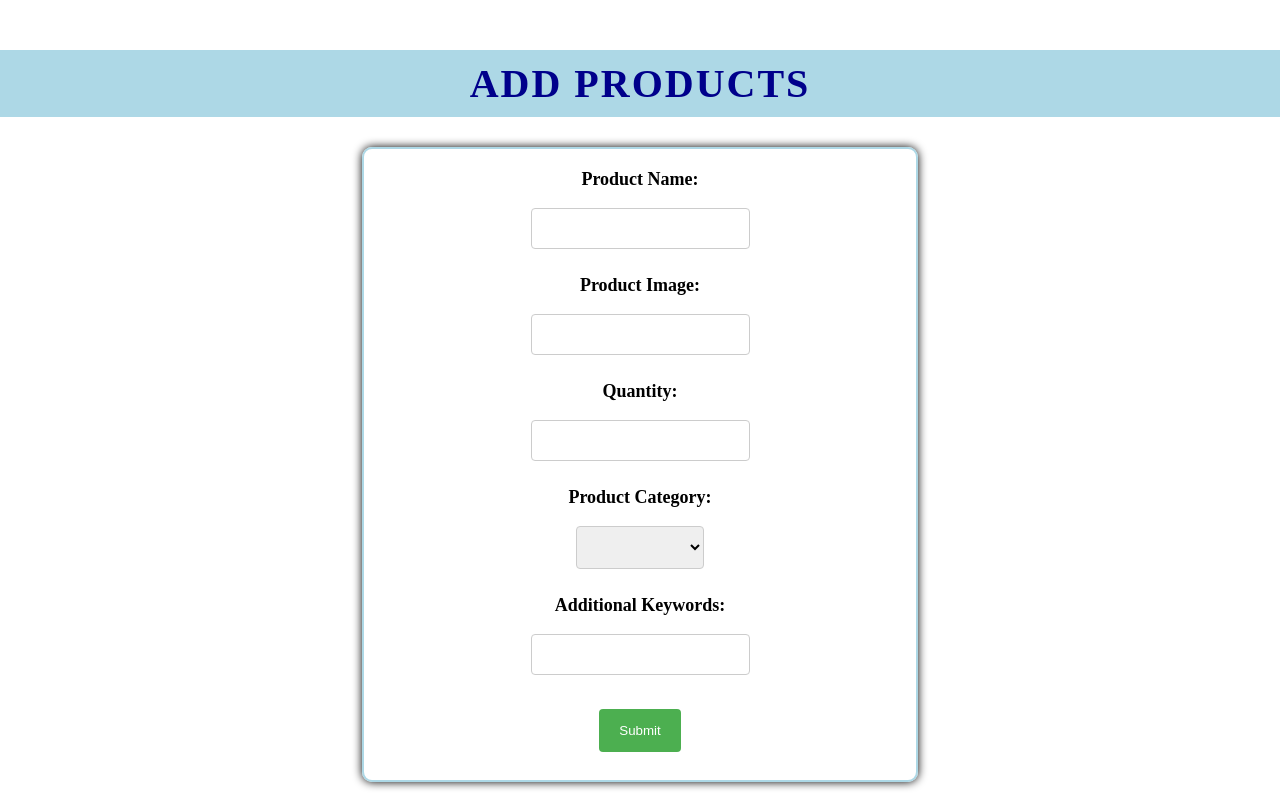
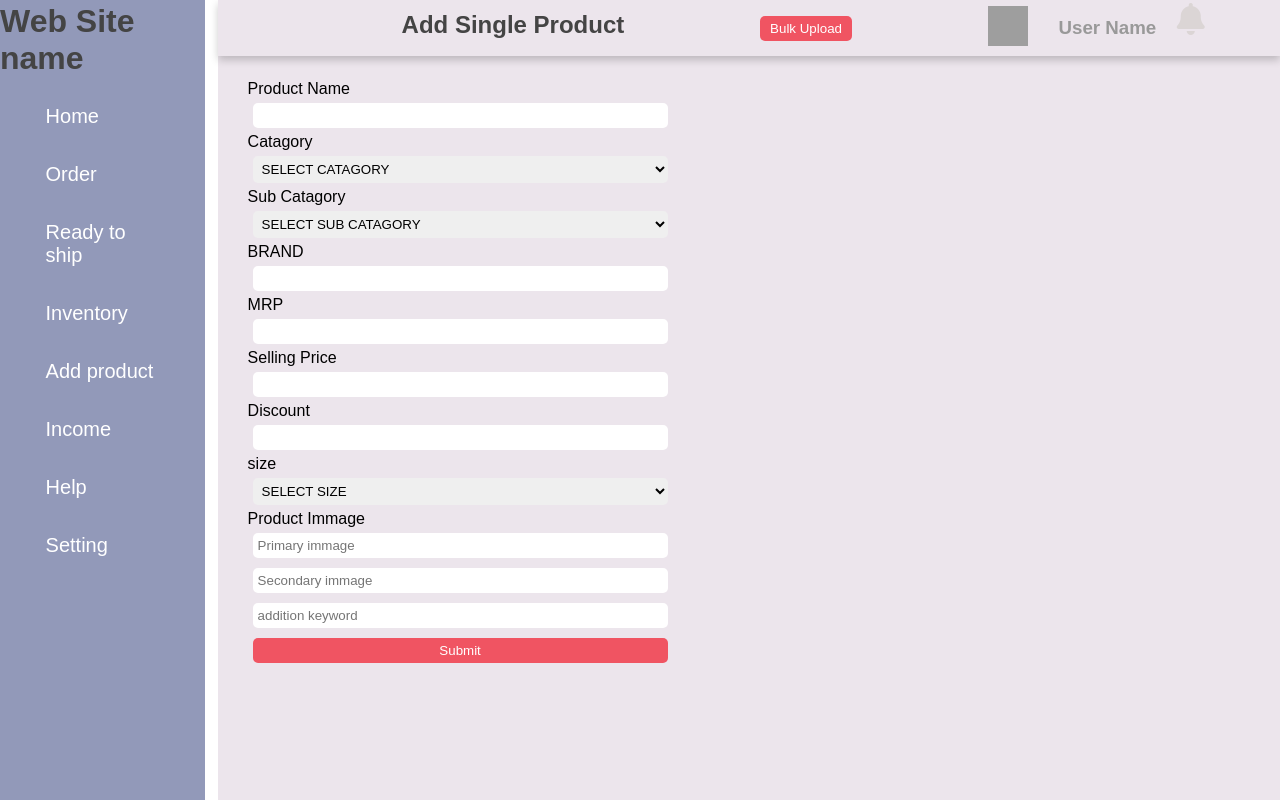
Before and after one commit to robustdev111/ClothsNite, a plain HTML site: page adminSide/addproduct.html in a window 1280 px wide. Drawn offline with Linux system fonts and the light colour scheme; grey boxes are pictures that could not be loaded.

Commit message:
good night add product working fine

```diff
--- /dev/null
+++ b/adminSide/Script_Admin/addProduct.js
@@ -0,0 +1,65 @@
+// console.log("add immage ok")
+
+
+
+
+let form=document.getElementById("add-Product");
+
+form.addEventListener("submit",(e)=>{
+  e.preventDefault();
+    let pName=document.getElementById("Product-Name")
+   let pCatagory=document.getElementById("Product-catagory")
+   let pSubCatagory=document.getElementById("Sub-catagory")
+   let mrp=document.getElementById("mrp")
+   let price=document.getElementById("price")
+   let Brand=document.getElementById("brand")
+    let discount=document.getElementById("discount")
+   let size=document.getElementById("size")
+   let img1=document.getElementById("img1")
+   let img2=document.getElementById("img2")
+   let keyword=document.getElementById("keyword")
+   let image=[img1.value,img2.value];
+
+
+   fetch(`https://mock-api-wmzl.onrender.com/Products`, {
+      method: 'POST',
+      headers: {
+        'Content-type': 'application/json',
+
+      },
+      body: JSON.stringify({
+
+        "title":pName.value,
+        "image":image,
+        "Keyword":keyword.value||"",
+        "category":pCatagory.value,
+        "sub-Catagory":pSubCatagory.value,
+        "price":price.value,
+        "mrp":mrp.value,
+        "size":size.value,
+        "Brand":Brand.value ||"",
+        "discount": discount.value||""
+
+
+
+
+      })
+
+    })
+
+    pName.value=""
+    img1.value=""
+    img2.value=""
+    keyword.value=""
+    pCatagory.value=""
+    pSubCatagory.value=""
+    price.value=""
+    mrp.value=""
+    size.value=""
+    Brand.value=""
+     discount.value=""
+
+
+
+
+})
--- a/adminSide/addproduct.css
+++ b/adminSide/addproduct.css
@@ -2,12 +2,17 @@
   padding: 0px;
   margin: 0px;
 }
-form {
+/* form {
     display: flex;
     flex-direction: column;
     align-items: center;
     justify-content: center;
   }
+
+form div{
+  display: flex;
+  justify-content: space-evenly;
+}
 
   label {
     font-size: 18px;
@@ -16,7 +21,7 @@ form {
   }
 
   input[type="text"], input[type="number"] {
-    padding: 12px 20px;
+    padding:5px;
     margin: 8px 0;
     border: 1px solid #ccc;
     border-radius: 4px;
@@ -30,7 +35,7 @@ form {
   }
 
   input[type="submit"] {
-    background-color: #4CAF50; /* green */
+    background-color: #4CAF50;
     color: white;
     padding: 14px 20px;
     margin: 8px 0;
@@ -41,25 +46,41 @@ form {
 
   .add-products-title {
     text-align: center;
-    color: #00008B; /* dark blue */
+    color: #00008B;
     font-size: 40px;
     font-weight: bold;
     margin-top: 50px;
     margin-bottom: 30px;
     text-transform: uppercase;
     letter-spacing: 2px;
-    background-color: #ADD8E6; /* light blue */
+    background-color: #ADD8E6;
     padding: 10px;
 }
 
-.form-container {
-    border: 2px solid #ADD8E6; /* dark blue */
+form {
+    border: 2px solid #ADD8E6;
     padding: 20px;
     border-radius: 10px;
     display: flex;
     justify-content: center;
     align-items: center;
     box-shadow: 0px 0px 10px;
-    width: 40%; /* to limit the width of the container */
+    width: 40%;
     margin: auto;
+} */
+/* /////////////////////////////////////////////////////////////////////////////////////////// */
+
+#add-Product{
+width: 40%;
+margin: 30px;
+display: flex;
+flex-direction: column;
+
 }
+#add-Product input,select{
+  border: none;
+  border-radius: 5px;
+
+  padding: 5px;
+  margin: 5px;
+}
--- a/adminSide/addproduct.html
+++ b/adminSide/addproduct.html
@@ -4,35 +4,110 @@
     <meta charset="UTF-8">
     <meta http-equiv="X-UA-Compatible" content="IE=edge">
     <meta name="viewport" content="width=device-width, initial-scale=1.0">
-    <title>Add Product</title>
+    <title>Admin Dashboard</title>
+    <link rel="stylesheet" href="https://cdnjs.cloudflare.com/ajax/libs/font-awesome/6.2.1/css/all.min.css" integrity="sha512-MV7K8+y+gLIBoVD59lQIYicR65iaqukzvf/nwasF0nqhPay5w/9lJmVM2hMDcnK1OnMGCdVK+iQrJ7lzPJQd1w==" crossorigin="anonymous" referrerpolicy="no-referrer" />
+    <link rel="stylesheet" href="Style_Admin\comn_style.css">
     <link rel="stylesheet" href="addproduct.css">
 </head>
 <body>
-    <h1 class="add-products-title">Add Products</h1>
-    <div class="form-container">
-    <form>
-        <label for="product-name">Product Name:</label>
-        <input type="text" id="product-name" name="product-name" required>
-        <br>
-        <label for="product-image">Product Image:</label>
-        <input type="text" id="product-image" name="product-image" required>
-        <br>
-        <label for="quantity">Quantity:</label>
-        <input type="number" id="quantity" name="quantity" required>
-        <br>
-        <label for="product-category">Product Category:</label>
-        <select id="product-category" name="product-category" required>
-          <option value=""></option>
-          <option value="category1">Category 1</option>
-          <option value="category2">Category 2</option>
-          <option value="category3">Category 3</option>
-        </select>
-        <br>
-        <label for="additional-keywords">Additional Keywords:</label>
-        <input type="text" id="additional-keywords" name="additional-keywords" required>
-        <br>
-        <input type="submit" value="Submit">
-      </form>
-    </div>
+    <div class="side-menu">
+<div class="web_logo">
+    <h1>Web Site name</h1><!--add logo immage-->
+</div>
+<ul>
+    <li><img src="#icons" alt="">&nbsp;<span>Home </span> </li>
+    <li><img src="#icons" alt="">&nbsp;<span> Order</span> </li>
+    <li><img src="#icons" alt="">&nbsp;<span> Ready to ship</span> </li>
+    <li><img src="#icons" alt="">&nbsp;<span> Inventory</span> </li>
+    <li><img src="#icons" alt="">&nbsp;<span>Add product </span> </li>
+    <li><img src="#icons" alt="">&nbsp;<span> Income</span> </li>
+    <li><img src="#icons" alt="">&nbsp;<span> Help </span></li>
+    <li><img src="#icons" alt="">&nbsp;<span>  Setting</span></li>
+</ul>
+</div>
+
+<div class="container">
+   <header class="header">
+    <nav class="nav">
+        <div class="search">
+          <h1>Add Single Product</h1>
+            <button id="delete" class="btn">
+              <!-- try applying delete function -->
+             Bulk Upload
+            </button>
+
+        </div>
+
+        <div class="user">
+
+
+            <!-- add user photo -->
+            <div class="icon-cls">
+                <img src="https://cdn.pixabay.com/photo/2014/04/02/17/07/user-307993__340.png" alt="">
+
+            </div>
+            <h3>User Name</h3>
+            <div class="icon-cls">  <i class="fa-solid fa-bell fa-2x"></i><!-- add notification logo --> </div>
+        </div>
+    </nav>
+   </header>
+<div class="content">
+
+  <form id="add-Product">
+    <lebel>Product Name</lebel>
+    <input id="Product-Name" type="text" required>
+    <lebel>Catagory</lebel>
+    <select name="Catagory" id="Product-catagory" required>
+      <option value="">SELECT CATAGORY</option>
+      <option value="Shirts">Shirts</option>
+      <option value="Pants">Pants</option>
+      <option value="Tsharts">Tsharts</option>
+      <option value="Shorts">Shorts</option>
+    </select>
+    <lebel>Sub Catagory</lebel>
+    <select name="SubCatagory" id="Sub-catagory" required>
+      <option value="">SELECT SUB CATAGORY</option>
+      <option value="Formal">Formal</option>
+      <option value="Casual">Casual</option>
+      <option value="Fancy">Fancy</option>
+      <option value="others">others</option>
+    </select>
+     <lebel>BRAND</lebel>
+  <input id="brand" type="text">
+  <lebel>MRP</lebel>
+  <input id="mrp" type="number" required>
+  <lebel>Selling Price</lebel>
+  <input id="discount" type="number">
+  <lebel>Discount</lebel>
+  <input id="price" type="number">
+  <lebel>size</lebel>
+  <select name="size" id="size" required>
+    <option value="">SELECT SIZE</option>
+    <option value="M">M</option>
+    <option value="L">L</option>
+    <option value="XL">XL</option>
+    <option value="XXL">XXL</option>
+  </select>
+
+  <label for="Product Immage">Product Immage</label>
+  <input id="img1" placeholder="Primary immage" required type="text">
+  <input id="img2" placeholder="Secondary immage" required type="text">
+
+  <input type="text" id="keyword" placeholder="addition keyword">
+  <input class="btn" type="submit" >
+
+
+
+
+  </form>
+
+</div>
+
+
+
+
+</div>
+
 </body>
+<script src="Script_Admin\addProduct.js"></script>
 </html>
```
Also changed, not shown: adminSide/adminDashboard.html (+1 -2 lines), README.md.
